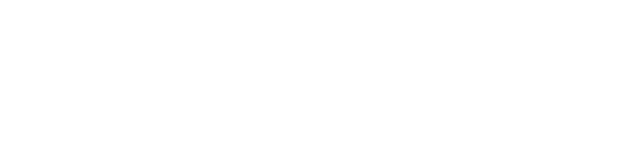
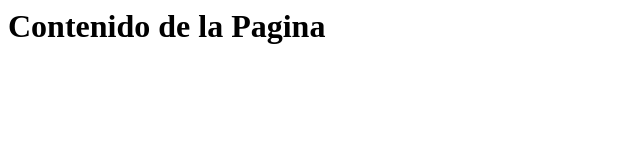
Before and after one commit to pamool/examen, a plain HTML site: page index.html in a window 1280 px wide. Shown: the whole page, without its empty margins (0-640 px from the left). Drawn offline with Linux system fonts and the light colour scheme.

Commit message:
modificacion de html

```diff
--- a/index.html
+++ b/index.html
@@ -1,3 +1,3 @@
 <html>
-
+<h1> Contenido de la Pagina </h1>
 </html>
```
